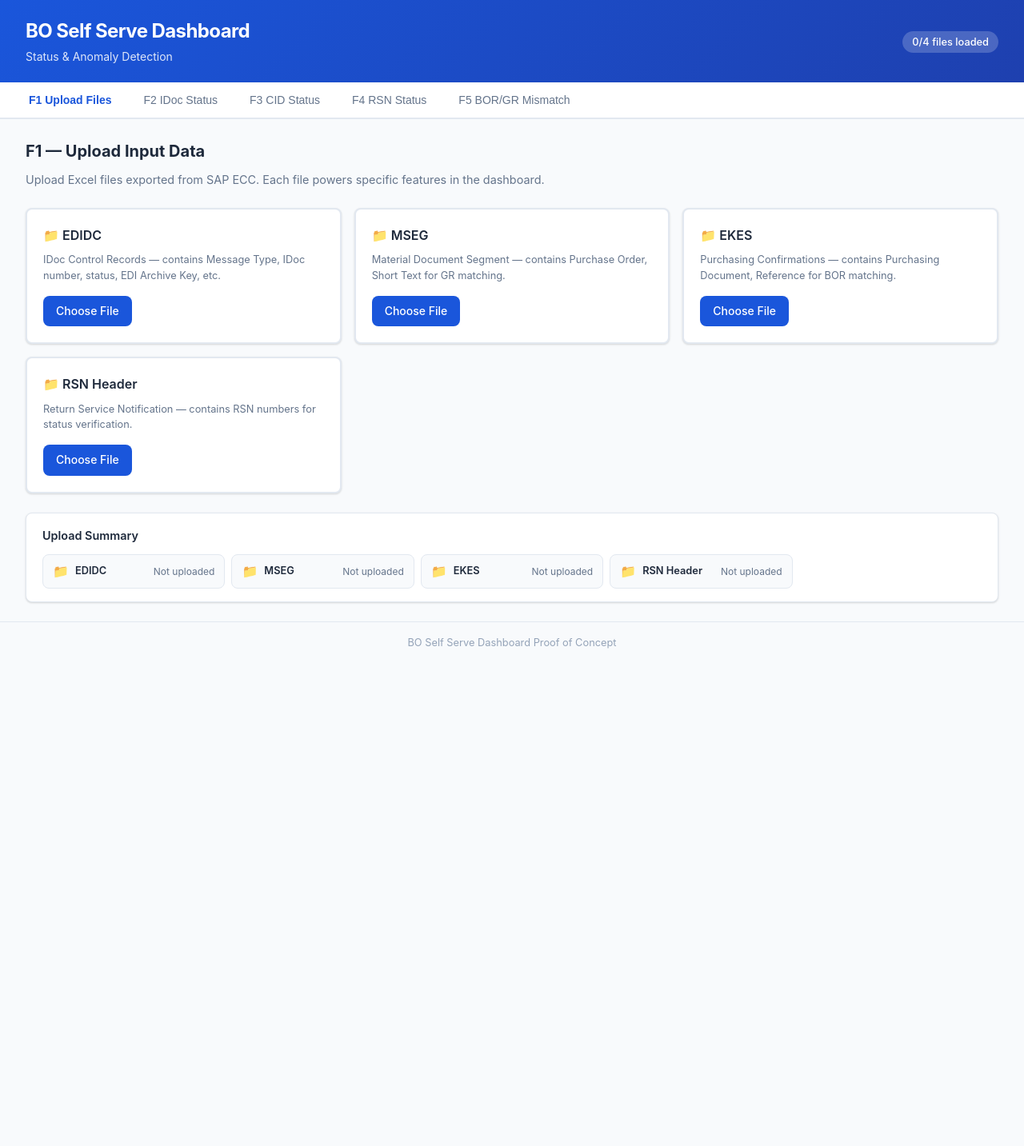
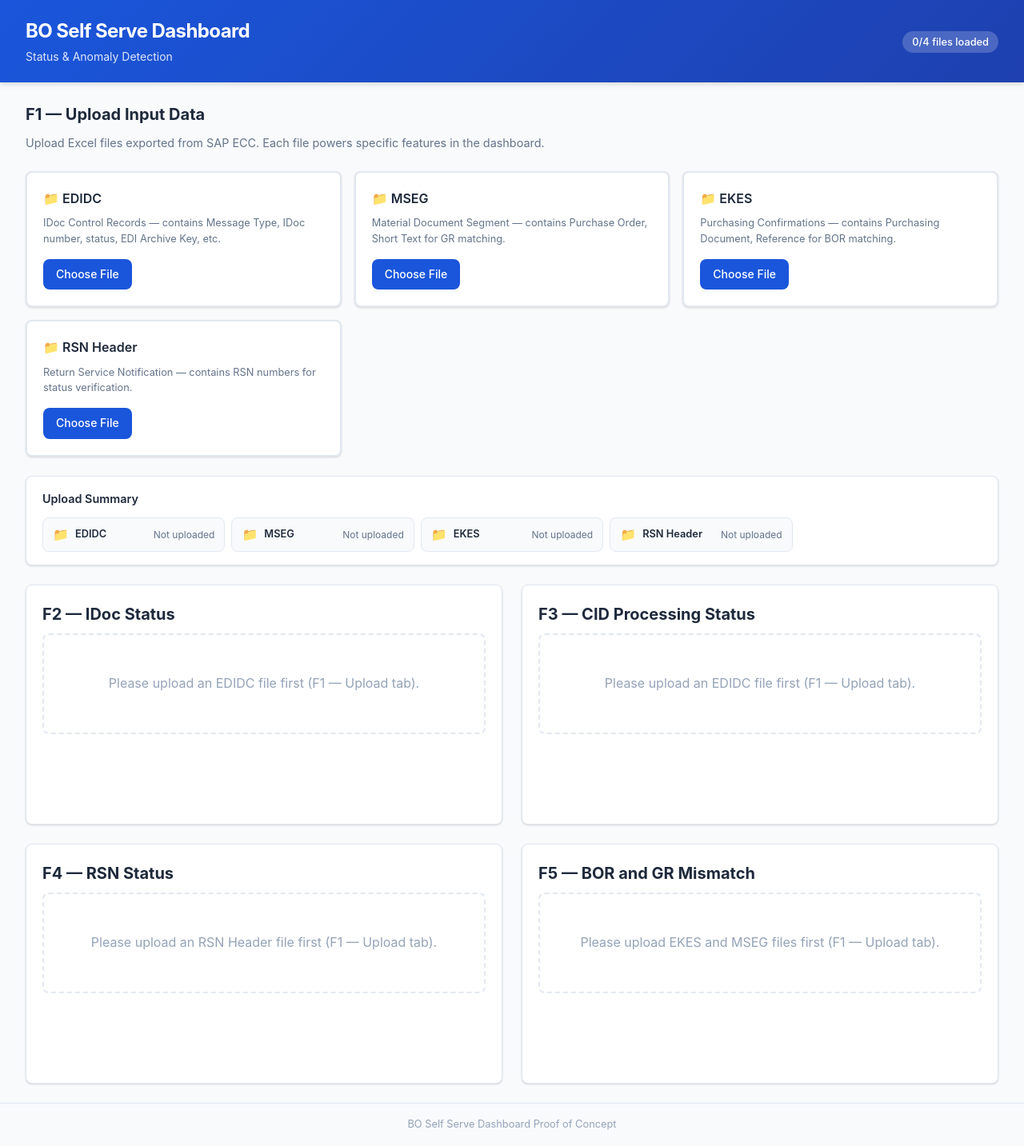
Before and after one commit to KICKASSRJ/bo-dashboard, a React (Vite) app: page / in a window 1280 px wide. Shown: the whole page at 80% size. Before the commit the page ends 831 px from the top, so only its background shows below. Built offline with nearby package versions, Linux system fonts and the light colour scheme.

Commit message:
feat: single-page dashboard layout, all features visible at once

```diff
--- a/src/App.css
+++ b/src/App.css
@@ -136,6 +136,40 @@ body {
   background: var(--surface);
   border-radius: var(--radius);
   border: 2px dashed var(--border);
+}
+
+/* Dashboard Layout */
+.dashboard {
+  display: flex;
+  flex-direction: column;
+  gap: 1.5rem;
+}
+
+.dashboard-section {
+  width: 100%;
+}
+
+.dashboard-grid {
+  display: grid;
+  grid-template-columns: 1fr 1fr;
+  gap: 1.5rem;
+}
+
+@media (max-width: 1024px) {
+  .dashboard-grid {
+    grid-template-columns: 1fr;
+  }
+}
+
+.dashboard-card {
+  background: var(--surface);
+  border: 1px solid var(--border);
+  border-radius: var(--radius);
+  padding: 1.25rem;
+  box-shadow: var(--shadow);
+  min-height: 300px;
+  max-height: 600px;
+  overflow-y: auto;
 }
 
 /* Upload Grid */
--- a/src/App.tsx
+++ b/src/App.tsx
@@ -1,5 +1,5 @@
 import { useState } from 'react';
-import type { UploadedFiles, TabId } from './types';
+import type { UploadedFiles } from './types';
 import FileUpload from './components/FileUpload';
 import IdocStatus from './components/IdocStatus';
 import CidStatus from './components/CidStatus';
@@ -7,16 +7,7 @@ import RsnStatus from './components/RsnStatus';
 import BorGrMismatch from './components/BorGrMismatch';
 import './App.css';
 
-const TABS: { id: TabId; label: string; short: string }[] = [
-  { id: 'upload', label: 'F1  Upload Files', short: 'Upload' },
-  { id: 'idoc-status', label: 'F2  IDoc Status', short: 'IDoc' },
-  { id: 'cid-status', label: 'F3  CID Status', short: 'CID' },
-  { id: 'rsn-status', label: 'F4  RSN Status', short: 'RSN' },
-  { id: 'bor-gr-mismatch', label: 'F5  BOR/GR Mismatch', short: 'BOR/GR' },
-];
-
 function App() {
-  const [activeTab, setActiveTab] = useState<TabId>('upload');
   const [files, setFiles] = useState<UploadedFiles>({
     edidc: null,
     mseg: null,
@@ -38,34 +29,28 @@ function App() {
         </div>
       </header>
 
-      <nav className="tab-nav">
-        {TABS.map(tab => (
-          <button
-            key={tab.id}
-            className={`tab-btn ${activeTab === tab.id ? 'tab-btn--active' : ''}`}
-            onClick={() => setActiveTab(tab.id)}
-          >
-            {tab.label}
-          </button>
-        ))}
-      </nav>
+      <main className="main-content dashboard">
+        <section className="dashboard-section">
+          <FileUpload files={files} onFilesChange={setFiles} />
+        </section>
 
-      <main className="main-content">
-        {activeTab === 'upload' && (
-          <FileUpload files={files} onFilesChange={setFiles} />
-        )}
-        {activeTab === 'idoc-status' && (
-          <IdocStatus data={files.edidc} />
-        )}
-        {activeTab === 'cid-status' && (
-          <CidStatus data={files.edidc} />
-        )}
-        {activeTab === 'rsn-status' && (
-          <RsnStatus data={files.rsn} />
-        )}
-        {activeTab === 'bor-gr-mismatch' && (
-          <BorGrMismatch ekesData={files.ekes} msegData={files.mseg} />
-        )}
+        <div className="dashboard-grid">
+          <section className="dashboard-section dashboard-card">
+            <IdocStatus data={files.edidc} />
+          </section>
+
+          <section className="dashboard-section dashboard-card">
+            <CidStatus data={files.edidc} />
+          </section>
+
+          <section className="dashboard-section dashboard-card">
+            <RsnStatus data={files.rsn} />
+          </section>
+
+          <section className="dashboard-section dashboard-card">
+            <BorGrMismatch ekesData={files.ekes} msegData={files.mseg} />
+          </section>
+        </div>
       </main>
 
       <footer className="app-footer">
```
